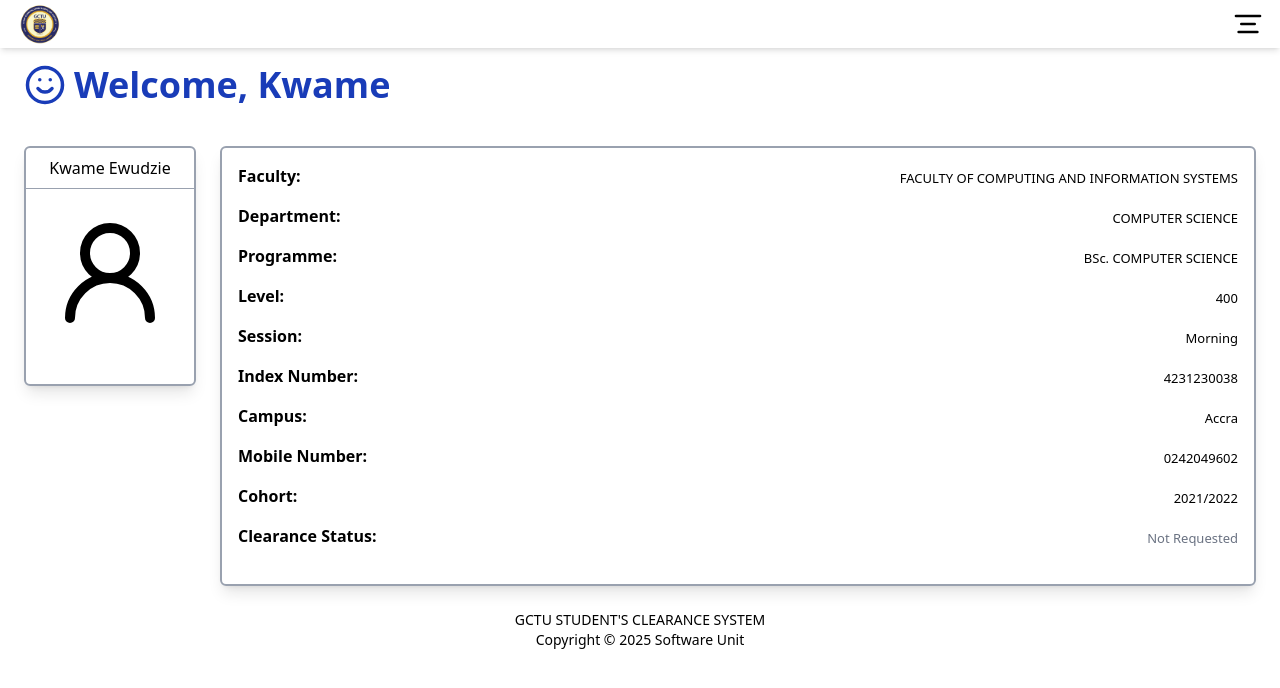
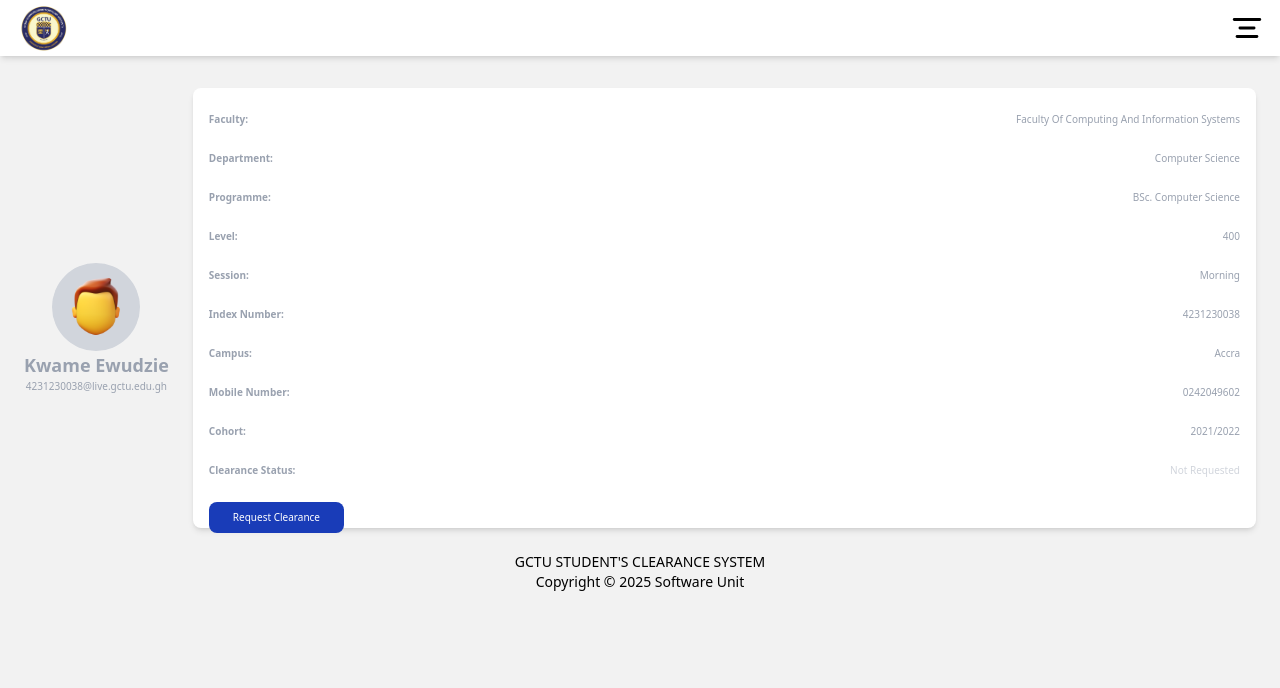
Before and after one commit to ray-pasino/University-Clearance-System, a Next.js app: page /student-profile in a window 1280 px wide. Shown: the top 688 px of the page. Built offline with nearby package versions, Linux system fonts and the light colour scheme.

Commit message:
update for user profile for student page

```diff
--- a/app/components/DashNavbar.tsx
+++ b/app/components/DashNavbar.tsx
@@ -26,7 +26,7 @@ const DashNavbar = ({openSlider, setOpenSlider}: Props) => {
             alt="GCTU Logo"
             width={500}
             height={500}
-            className="w-12 cursor-pointer"
+            className="w-14 cursor-pointer"
           />
           </Link>
 
@@ -34,7 +34,7 @@ const DashNavbar = ({openSlider, setOpenSlider}: Props) => {
 
 
           {/* menu icon */}
-          <AlignCenter size={32} className="cursor-pointer" onClick={handleOpenSlider}/>
+          <AlignCenter size={34} className="cursor-pointer" onClick={handleOpenSlider}/>
         </div>
       </div>
     </div>
--- a/app/layout.tsx
+++ b/app/layout.tsx
@@ -1,11 +1,11 @@
 import type { Metadata } from "next";
-import { Poppins} from "next/font/google";
+import { Inter} from "next/font/google";
 import "./globals.css";
 import Footer from "./components/Footer";
 
 
 
-const poppins = Poppins({
+const inter = Inter({
   weight: ["400", "500", "600", "700"],
   subsets: ["latin"],
   variable: "--font-poppins",
@@ -24,7 +24,7 @@ export default function RootLayout({
   return (
     <html lang="en">
       <body
-        className={`${poppins.variable} antialiased min-h-screen`}
+        className={`${inter.variable} antialiased min-h-screen bg-[#f2f2f2]`}
       >
 
         {children}
--- a/app/student-profile/page.tsx
+++ b/app/student-profile/page.tsx
@@ -2,6 +2,7 @@
 import React, { useState } from "react";
 import DashNavbar from "../components/DashNavbar";
 import Slider from "../components/Slider";
+import Image from "next/image";
 import { Smile, UserRound } from "lucide-react";
 
 const page = () => {
@@ -14,43 +15,90 @@ const page = () => {
       <Slider open={openSlider} setOpen={setOpenSlider} />
 
       <div className="main mx-6 mt-16">
-        <h2 className="text-blue-800 mt-2 font-semibold flex text-xl items-center space-x-2 lg:mb-4">
-          <Smile className="lg:hidden"/>
-          <Smile size={42} className="hidden lg:flex"/>
-          <span className="lg:text-4xl">Welcome, Kwame</span>
-        </h2>
-
         {/* student info section */}
         <div className="info-container flex flex-col lg:flex-row lg:space-x-6">
-
-          <div className="info lg:h-[30vh] flex flex-col border-2 border-gray-400 mt-6 rounded-md shadow-lg">
-            <div className="identity border-b-1 border-gray-400">
-              <div className="head text-center p-2">Kwame Ewudzie</div>
-            </div>
-            <div className="picture flex justify-center p-6">
-              <UserRound size={120} />
-            </div>
+          <div className="profile-container  text-gray-400 flex flex-col items-center justify-center mt-10">
+            <Image
+              src="/user male.png"
+              height={736}
+              width={736}
+              alt="user profile"
+              className="w-22 bg-gray-300 p-3 rounded-[50%]"
+            />
+            <h3 className="font-semibold text-lg">Kwame Ewudzie</h3>
+            <p className="text-[10px]">4231230038@live.gctu.edu.gh</p>
           </div>
 
-          <div className="p-4 lg:h-[55vh] lg:flex-1 mb-6 info2 border-2 border-gray-400 mt-6 rounded-md shadow-lg">
-            <ul className="space-y-4">
-                <li className="flex items-end justify-between "><span className="font-semibold">Faculty:</span> <span className="text-black-200 font-medium float-end text-[13px] text-right">FACULTY OF COMPUTING AND INFORMATION SYSTEMS</span></li>
-                <li className="flex items-end justify-between "><span className="font-semibold">Department:</span> <span className=" text-black-200 font-medium float-end text-[13px]">COMPUTER SCIENCE</span></li>
-                <li className="flex items-end justify-between "><span className="font-semibold">Programme:</span> <span className=" text-black-200 font-medium float-end text-[13px]">BSc. COMPUTER SCIENCE</span></li>
-                <li className="flex items-end justify-between "><span className="font-semibold">Level:</span> <span className=" text-black-200 font-medium float-end text-[13px]">400</span></li>
-                <li className="flex items-end justify-between "><span className="font-semibold">Session:</span> <span className=" text-black-200 font-medium float-end text-[13px]">Morning</span></li>
-                <li className="flex items-end justify-between "><span className="font-semibold">Index Number:</span> <span className=" text-black-200 font-medium float-end text-[13px]">4231230038</span></li>
-                <li className="flex items-end justify-between "><span className="font-semibold">Campus:</span> <span className=" text-black-200 font-medium float-end text-[13px]">Accra</span></li>
-                <li className="flex items-end justify-between "><span className="font-semibold">Mobile Number:</span> <span className=" text-black-200 font-medium float-end text-[13px]">0242049602</span></li>
-                <li className="flex items-end justify-between "><span className="font-semibold">Cohort:</span> <span className=" text-black-200 font-medium float-end text-[13px]">2021/2022</span></li>
-                <li className="flex items-end justify-between "><span className="font-semibold">Clearance Status:</span> <span className="text-gray-500 font-medium float-end text-[13px]">Not Requested</span></li>
+          <div className="p-4 py-6 lg:h-[55vh]  lg:flex-1 mb-6 info2 bg-[#ffffff]  text-gray-400 mt-6 rounded-lg text-[10px] shadow-md">
+            <ul className="space-y-6">
+              <li className="flex items-end justify-between ">
+                <span className="font-bold">Faculty:</span>{" "}
+                <span className="text-black-200 font-medium float-end  text-right">
+                  Faculty Of Computing And Information Systems
+                </span>
+              </li>
+              <li className="flex items-end justify-between ">
+                <span className="font-bold">Department:</span>{" "}
+                <span className=" text-black-200 font-medium float-end ">
+                  Computer Science
+                </span>
+              </li>
+              <li className="flex items-end justify-between ">
+                <span className="font-bold">Programme:</span>{" "}
+                <span className=" text-black-200 font-medium float-end ">
+                  BSc. Computer Science
+                </span>
+              </li>
+              <li className="flex items-end justify-between ">
+                <span className="font-bold">Level:</span>{" "}
+                <span className=" text-black-200 font-medium float-end ">
+                  400
+                </span>
+              </li>
+              <li className="flex items-end justify-between ">
+                <span className="font-bold">Session:</span>{" "}
+                <span className=" text-black-200 font-medium float-end ">
+                  Morning
+                </span>
+              </li>
+              <li className="flex items-end justify-between ">
+                <span className="font-bold">Index Number:</span>{" "}
+                <span className=" text-black-200 font-medium float-end ">
+                  4231230038
+                </span>
+              </li>
+              <li className="flex items-end justify-between ">
+                <span className="font-bold">Campus:</span>{" "}
+                <span className=" text-black-200 font-medium float-end ">
+                  Accra
+                </span>
+              </li>
+              <li className="flex items-end justify-between ">
+                <span className="font-bold">Mobile Number:</span>{" "}
+                <span className=" text-black-200 font-medium float-end ">
+                  0242049602
+                </span>
+              </li>
+              <li className="flex items-end justify-between ">
+                <span className="font-bold">Cohort:</span>{" "}
+                <span className=" text-black-200 font-medium float-end ">
+                  2021/2022
+                </span>
+              </li>
+              <li className="flex items-end justify-between ">
+                <span className="font-bold">Clearance Status:</span>{" "}
+                <span className="text-gray-300 font-medium float-end ">
+                  Not Requested
+                </span>
+              </li>
+                  <button className="cursor-pointer text-md bg-blue-800 text-white rounded-lg px-6 py-2 transition transform duration-300 hover:scale-105">
+              Request Clearance
+            </button>
             </ul>
-          </div>
-
-        </div>
 
 
-
+          </div>
+        </div>
       </div>
     </div>
   );
```
Also changed, not shown: app/components/Slider.tsx (+16 -17 lines), public/female user.png (added), public/user male.png (added).
